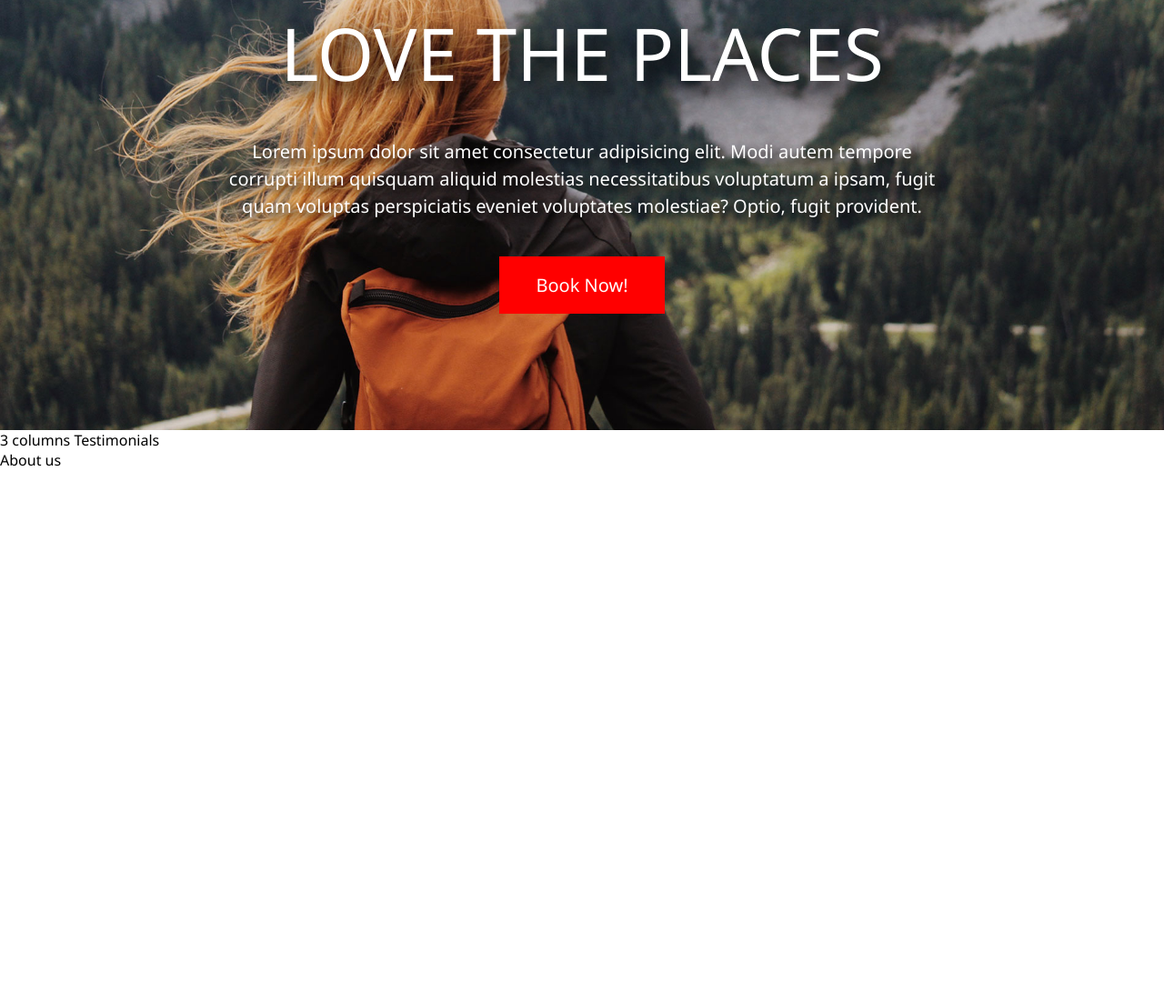
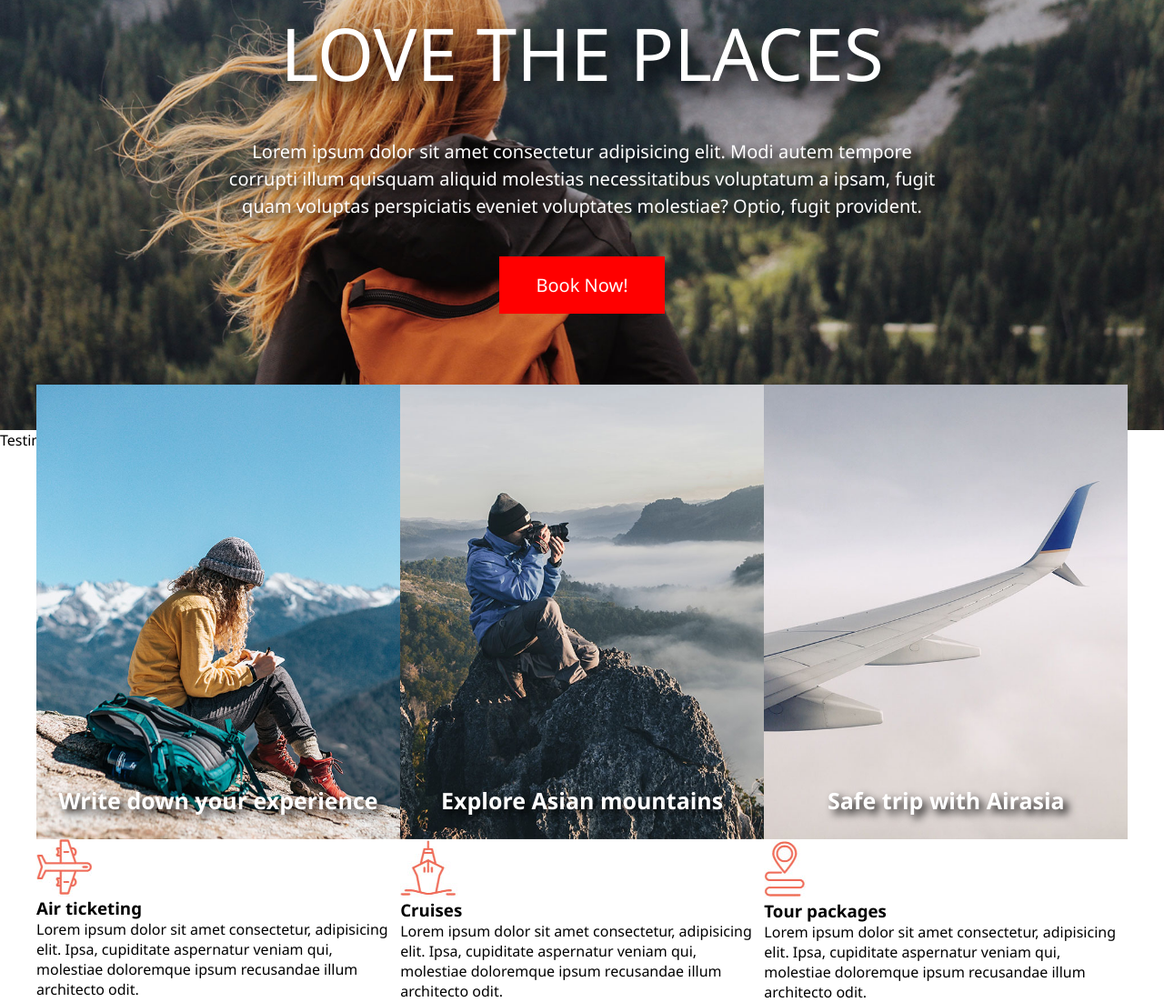
Before and after one commit to Ramunas-Bkr/Travelers-master, a plain HTML site: page index.html in a window 1280 px wide. Shown: the part 356-1458 px from the top of the page at 91% size. Before the commit the page ends 873 px from the top, so only its background shows below. Drawn offline with Linux system fonts and the light colour scheme.

Commit message:
photos in main

```diff
--- a/css/style.css
+++ b/css/style.css
@@ -43,6 +43,7 @@ header {
     height: 90vh;
     background-size: cover;
     background-position: bottom center;
+    position: relative;
     }
     .hero > .container {
         display: inline-block;
@@ -68,10 +69,59 @@ header {
         }
 main {
     display: inline-block;
+    width: 1200px;
+    margin: 0 calc( (100% - 1200px) / 2);
+    position: absolute;
+    margin-top: -50px;
 }
+    main h2 {
+        display: inline-block;
+        width: 100%;
+        margin-top: 440px;
+        color: white;
+        text-align: center;
+        text-shadow: 5px 5px 10px black;
+        font-size: 25px;
+    }
+    main > .first {
+        display: inline-block;
+        width: 33%;
+    }
+        main > .first > .img-first {
+            display: inline-block;
+            width: 400px;
+            height: 500px;
+            background-image: url(../img/img_2.jpg);
+            background-size: cover;
+            background-position: bottom center;
+        }
+    main > .second {
+        display: inline-block;
+        width: 33%;
+    }
+        main > .second > .img-second {
+            display: inline-block;
+            width: 400px;
+            height: 500px;
+            background-image: url(../img/img_1.jpg);
+            background-size: cover;
+            background-position: bottom center;
+        }
+        main > .third {
+        display: inline-block;
+        width: 33%;
+        }
+        main > .third > .img-third {
+            display: inline-block;
+            width: 400px;
+            height: 500px;
+            background-image: url(../img/img_3.jpg);
+            background-size: cover;
+            background-position: bottom center;
+        }
 section {
     display: inline-block;
 }
 footer {
-
+    display: inline-block;
 }
--- a/index.html
+++ b/index.html
@@ -30,7 +30,38 @@
             <div class="btn">Book Now!</div>
         </div>
     </div>
-    <main>3 columns</main>
+    <main>
+        <div class="first">
+            <div class="img-first">
+                <h2>Write down your experience</h2>
+            </div>
+            <div class="1-block">
+                <img src="./img/Plane-icon.jpg" alt="plane">
+                <h3>Air ticketing</h3>
+                <p>Lorem ipsum dolor sit amet consectetur, adipisicing elit. Ipsa, cupiditate aspernatur veniam qui, molestiae doloremque ipsum recusandae illum architecto odit.</p>
+            </div>
+        </div>
+        <div class="second">
+            <div class="img-second">
+                <h2>Explore Asian mountains</h2>
+            </div>
+            <div class="2-block">
+                <img src="./img/ship-icon.jpg" alt="ship">
+                <h3>Cruises</h3>
+                <p>Lorem ipsum dolor sit amet consectetur, adipisicing elit. Ipsa, cupiditate aspernatur veniam qui, molestiae doloremque ipsum recusandae illum architecto odit.</p>
+            </div>
+        </div>
+        <div class="third">
+            <div class="img-third">
+                <h2>Safe trip with Airasia</h2>
+            </div>
+            <div class="3-block">
+                <img src="./img/3.jpg" alt="map">
+                <h3>Tour packages</h3>
+                <p>Lorem ipsum dolor sit amet consectetur, adipisicing elit. Ipsa, cupiditate aspernatur veniam qui, molestiae doloremque ipsum recusandae illum architecto odit.</p>
+            </div>
+        </div>
+    </main>
     <section>Testimonials</section>
     <footer>About us</footer>
 </body>
```
Also changed, not shown: img/3.jpg (added), img/Plane-icon.jpg (added), img/img_1.jpg (added), img/img_2.jpg (added), img/img_3.jpg (added), img/ship-icon.jpg (added).
